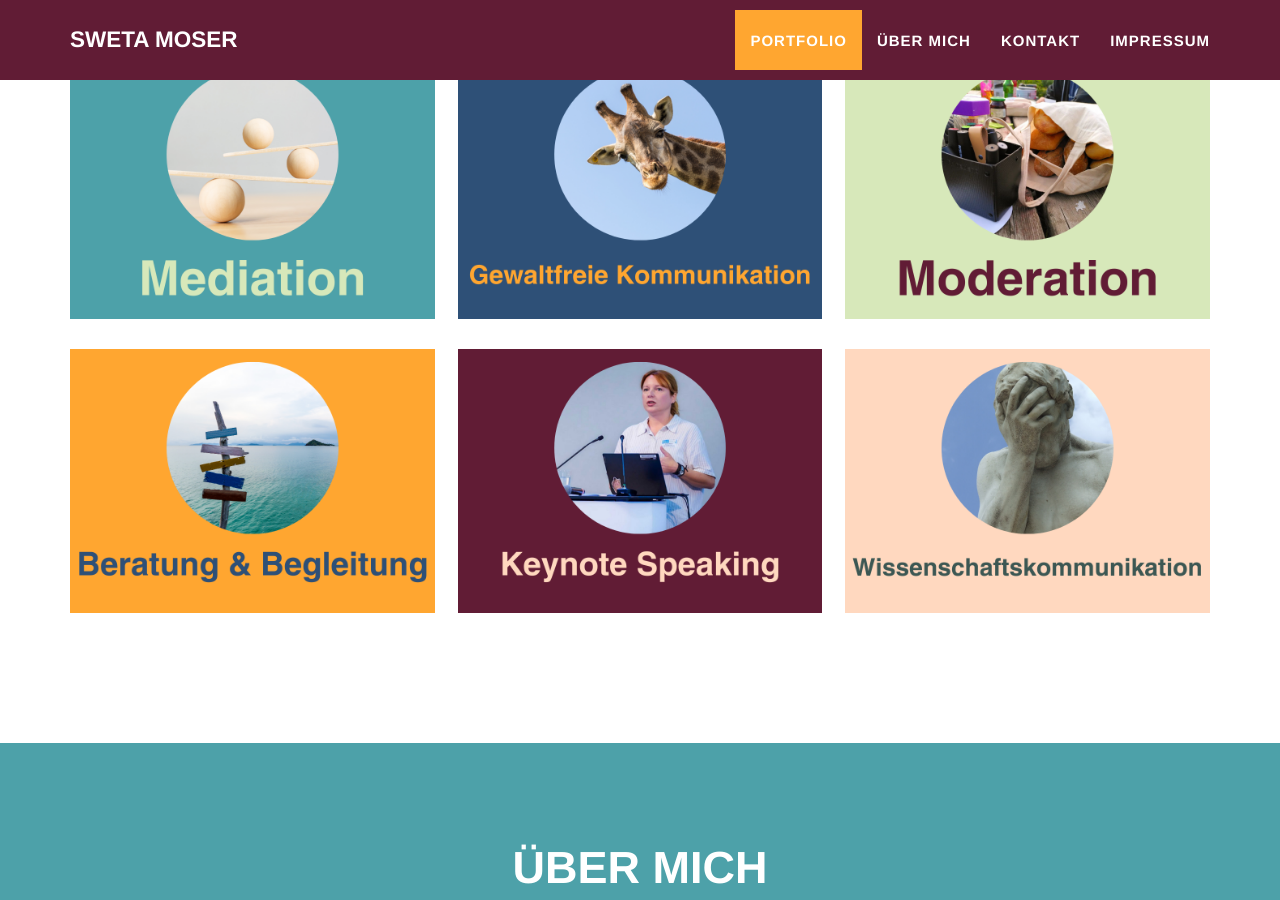
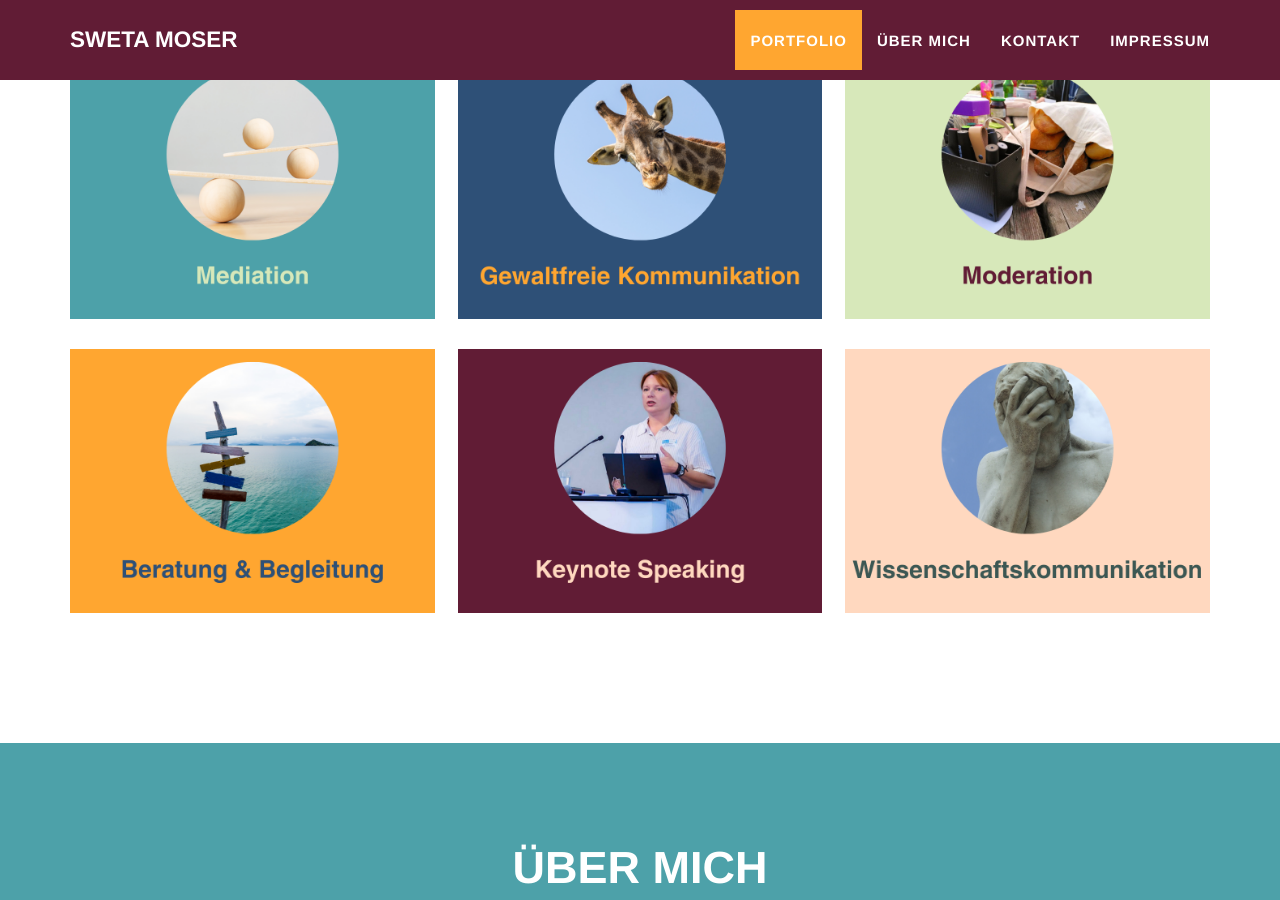
Before and after one commit to swetamoser/swetamoser.github.io, a Jekyll site: the page built from _posts/2014-07-18-project-1.markdown, in a window 1280 px wide and 900 px high, scrolled down 1015 px. Built offline with Jekyll 4.4.1, drawn with Linux system fonts in a browser that asks for light colours.

Commit message:
bilder posts geändert gleiche schriftgröße, alte bilder gelöscht

```diff
--- a/_posts/2014-07-13-project-6.markdown
+++ b/_posts/2014-07-13-project-6.markdown
@@ -2,7 +2,7 @@
 layout: default
 modal-id: 6
 date: 2014-07-15
-img: keynote.png
+img: speaky.png
 alt: image-alt
 project-date: April 2014
 client: Start Bootstrap
--- a/_posts/2014-07-14-project-5.markdown
+++ b/_posts/2014-07-14-project-5.markdown
@@ -2,7 +2,7 @@
 layout: default
 modal-id: 5
 date: 2014-07-14
-img: wissenschaft.png
+img: wissi.png
 alt: image-alt
 project-date: April 2014
 client: Start Bootstrap
--- a/_posts/2014-07-15-project-4.markdown
+++ b/_posts/2014-07-15-project-4.markdown
@@ -2,7 +2,7 @@
 layout: default
 modal-id: 4
 date: 2014-07-15
-img: Beratung.png
+img: berati.png
 alt: image-alt
 project-date: April 2014
 client: Start Bootstrap
--- a/_posts/2014-07-16-project-3.markdown
+++ b/_posts/2014-07-16-project-3.markdown
@@ -2,7 +2,7 @@
 layout: default
 modal-id: 3
 date: 2014-07-16
-img: Moderation.png
+img: modi.png
 alt: image-alt
 project-date: April 2014
 client: Start Bootstrap
--- a/_posts/2014-07-17-project-2.markdown
+++ b/_posts/2014-07-17-project-2.markdown
@@ -2,7 +2,7 @@
 layout: default
 modal-id: 2
 date: 2014-07-17
-img: GFK.png
+img: kommi.png
 alt: image-alt
 project-date: April 2014
 client: Start Bootstrap
--- a/_posts/2014-07-18-project-1.markdown
+++ b/_posts/2014-07-18-project-1.markdown
@@ -2,7 +2,7 @@
 layout: default
 modal-id: 1
 date: 2014-07-18
-img: Mediation.png
+img: medi.png
 alt: image-alt
 project-date: April 2014
 client: Start Bootstrap
```
Also changed, not shown: other parts of _posts/2014-07-18-project-1.markdown (+1 -1 lines), img/portfolio/berati.png (added), img/portfolio/cabin.png (deleted), img/portfolio/cake.png (deleted), img/portfolio/circus.png (deleted), img/portfolio/conversation.png (deleted), img/portfolio/game.png (deleted), img/portfolio/kommi.png (added), img/portfolio/medi.png (added), img/portfolio/modi.png (added), img/portfolio/safe.png (deleted), img/portfolio/speaky.png (added), img/portfolio/submarine.png (deleted), img/portfolio/wissi.png (added), 1 other file.
